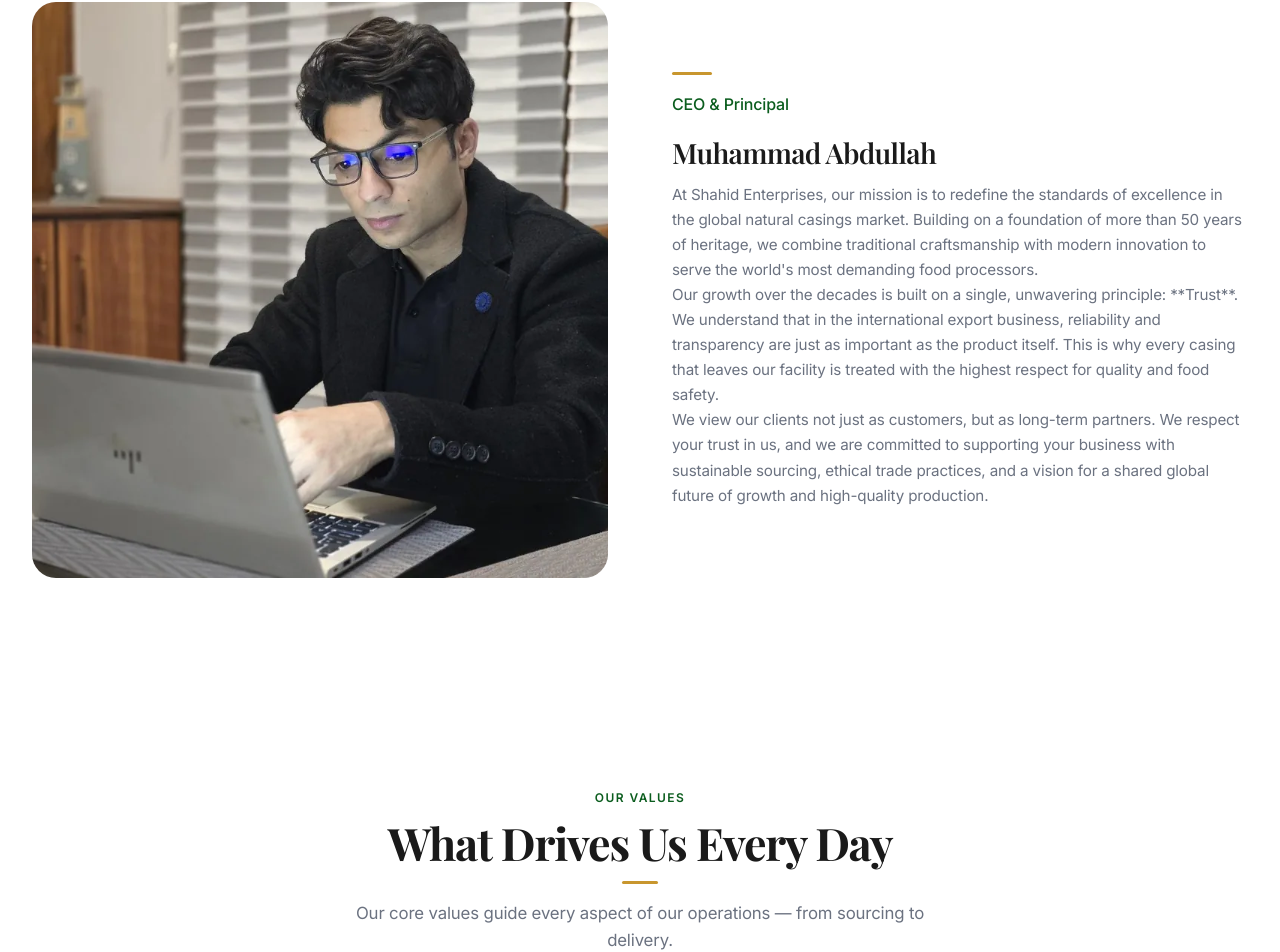
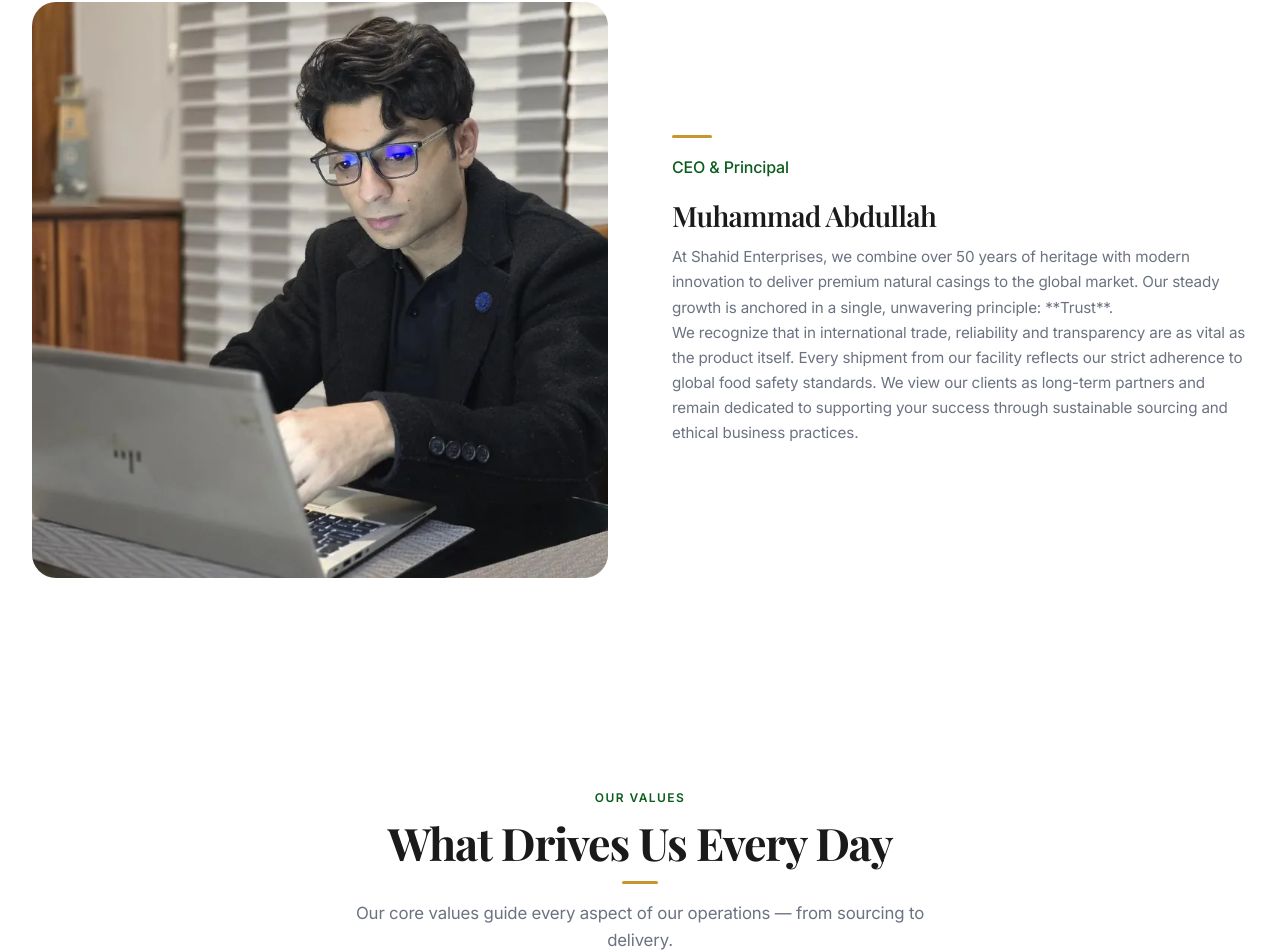
Before and after one commit to shahidenterprises/shahid-enterprises-2.0, a Next.js app: page /about in a window 1280 px wide. Shown: the part 2449-3401 px from the top of the page. Built offline with nearby package versions, Linux system fonts and the light colour scheme; no server answers; a web font is replaced by a local one.

Commit message:
style: make CEO message more concise and professional

```diff
--- a/src/app/about/page.tsx
+++ b/src/app/about/page.tsx
@@ -139,19 +139,10 @@ export default function AboutPage() {
                 <span className={styles.founderTitle}>CEO &amp; Principal</span>
                 <h3>Muhammad Abdullah</h3>
                 <p>
-                  At Shahid Enterprises, our mission is to redefine the standards of excellence in the global natural casings market.
-                  Building on a foundation of more than 50 years of heritage, we combine traditional craftsmanship with modern
-                  innovation to serve the world&apos;s most demanding food processors.
+                  At Shahid Enterprises, we combine over 50 years of heritage with modern innovation to deliver premium natural casings to the global market. Our steady growth is anchored in a single, unwavering principle: **Trust**.
                 </p>
                 <p>
-                  Our growth over the decades is built on a single, unwavering principle: **Trust**. We understand that
-                  in the international export business, reliability and transparency are just as important as the product itself.
-                  This is why every casing that leaves our facility is treated with the highest respect for quality and food safety.
-                </p>
-                <p>
-                  We view our clients not just as customers, but as long-term partners. We respect your trust in us,
-                  and we are committed to supporting your business with sustainable sourcing, ethical trade practices,
-                  and a vision for a shared global future of growth and high-quality production.
+                  We recognize that in international trade, reliability and transparency are as vital as the product itself. Every shipment from our facility reflects our strict adherence to global food safety standards. We view our clients as long-term partners and remain dedicated to supporting your success through sustainable sourcing and ethical business practices.
                 </p>
               </div>
             </AnimatedSection>
```
